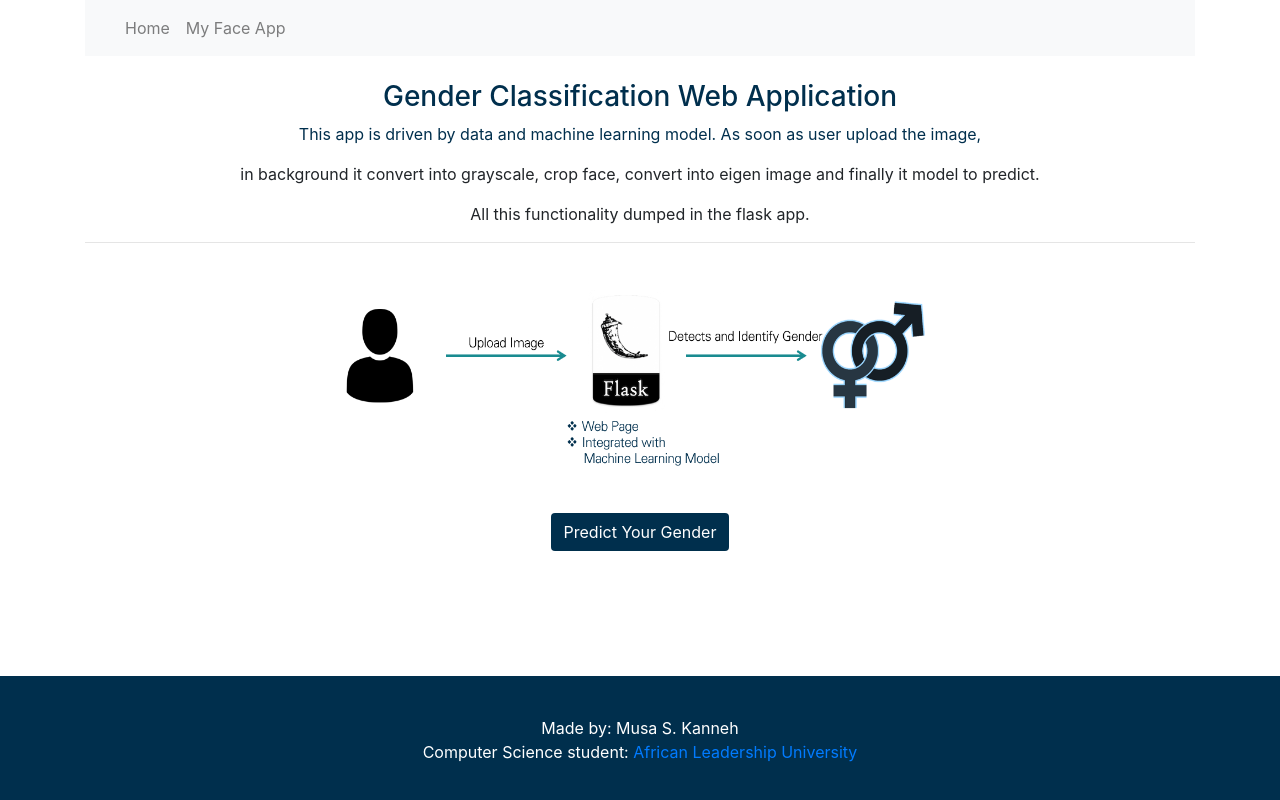
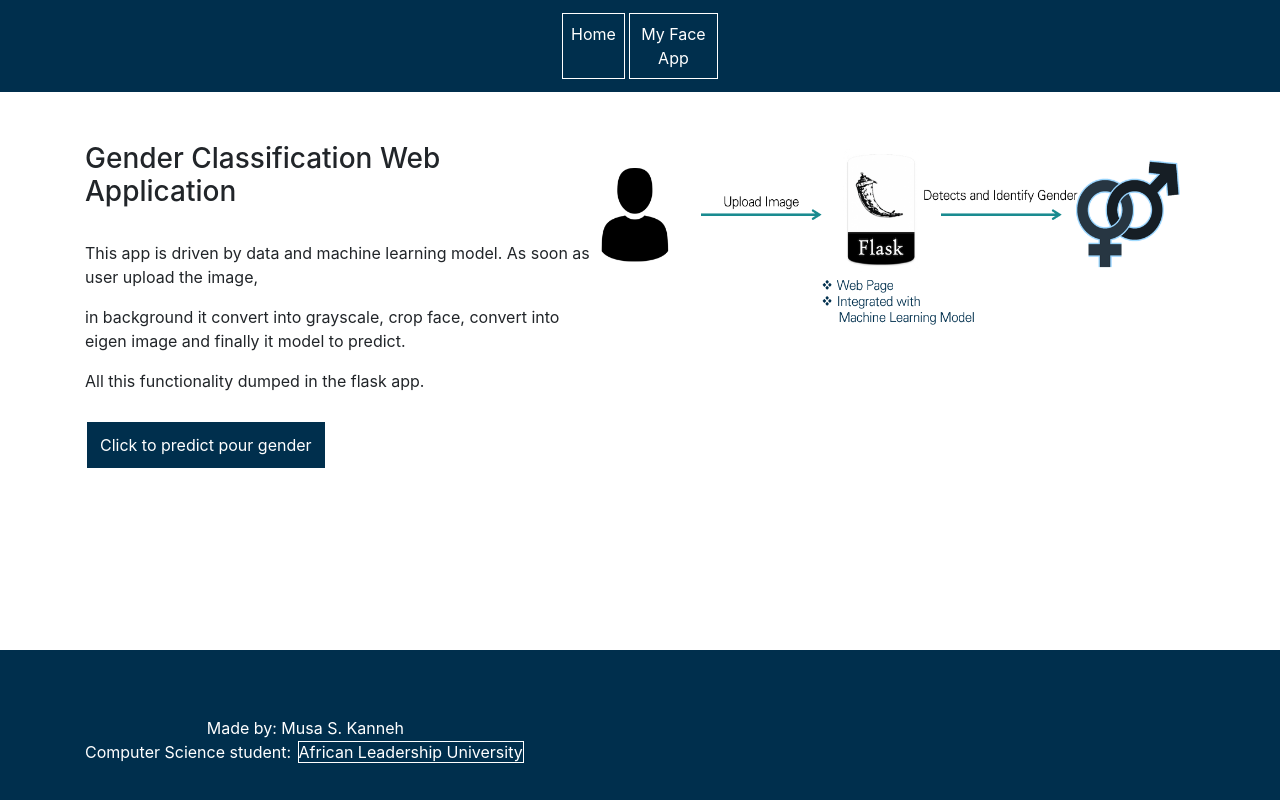
Before and after one commit to musakanneh/face-recognition-webapp, a Flask app: page /faceapp in a window 1280 px wide. Run offline with Flask 2, Linux system fonts and the light colour scheme; parts of the project's set-up code (start-up, migrations or seed data) failed here and were passed over; some libraries are stand-ins or nearby versions.

Commit message:
Added more css

```diff
--- a/static/css/main.css
+++ b/static/css/main.css
@@ -1,3 +1,3 @@
 .content {
-    color: #002f4d;
+    /*color: #002f4d;*/
 }
--- a/templates/base.html
+++ b/templates/base.html
@@ -10,11 +10,8 @@
 </head>
 
 <body>
-
-    <div class="container">
-        <nav class="navbar navbar-expand-lg navbar-light bg-light">
-            <a class="navbar-brand" href="{{ url_for('index') }}">
-            </a>
+    <header class="">
+        <nav class="navbar navbar-expand-lg">
             <button class="navbar-toggler" type="button" data-toggle="collapse" data-target="#navbarNavAltMarkup" aria-controls="navbarNavAltMarkup" aria-expanded="false" aria-label="Toggle navigation">
                 <span class="navbar-toggler-icon"></span>
             </button>
@@ -26,7 +23,7 @@
                 </div>
             </div>
         </nav>
-    </div>
+    </header>
 
     {% block bodyblock %} {% endblock %}
 
@@ -42,8 +39,27 @@
     </footer>
 
     <style>
+        header{
+            background-color: #002f4d;
+        }
         span {
             color: #fff;
+        }
+
+        nav{
+            width: 15%;
+            margin: auto;
+        }
+        a{
+            text-align: center;
+            color: #fff;
+            border: 1px solid #fff;
+            margin: 5px 2px;
+            outline: none;
+        }
+         a:hover{
+                background-color: #fff;
+                transition: 1s ease;
         }
 
         .footer {
@@ -54,8 +70,6 @@
             padding-top: 40px;
             padding-bottom: 20px;
         }
-
-        .container {}
     </style>
 </body>
 
--- a/templates/faceapp.html
+++ b/templates/faceapp.html
@@ -1,23 +1,41 @@
 {% extends 'base.html' %} {% block bodyblock %}
 <div class="container">
+    <div>
     <br>
     <h3 class="content">Gender Classification Web Application</h3>
+    <br>
     <p class="content">
         This app is driven by data and machine learning model. As soon as user upload the image,
     </p>
     <p> in background it convert into grayscale, crop face, convert into eigen image and finally it model to predict.
     </p>
     <p>All this functionality dumped in the flask app.</p>
-    <hr>
+    <br>
+     <div align="">
+        <a class="btn-button" href="{{ url_for('gender') }}">Click to predict pour gender</a>
+    </div>
+    </div>
+    <div>
     <img src="{{ url_for('static',filename='images/002.PNG') }}" alt="" width="600" height="230">
     <br><br>
-    <div align="center">
-        <a class="btn btn-outline-primary" style="border: 1px solid #002f4d83; background-color:#002f4d; color:#fff" href="{{ url_for('gender') }}">Predict Your Gender</a>
-    </div>
-
+</div>
     <style>
         .container {
+            margin-top: 2%;
+            display: flex;
+        }
+           .btn-button{
             text-align: center;
+            color: #fff;
+            padding: 10px;
+            border: 3px solid #002f4d;
+            margin: 5px 2px;
+            outline: none;
+            background-color: #002f4d;
+        }
+         .btn-button:hover{
+                background-color: #002f4d;
+                transition: 1s ease;
         }
     </style>
 
```
Also changed, not shown: templates/index.html (+21 -2 lines), images/face.jpeg (added).
